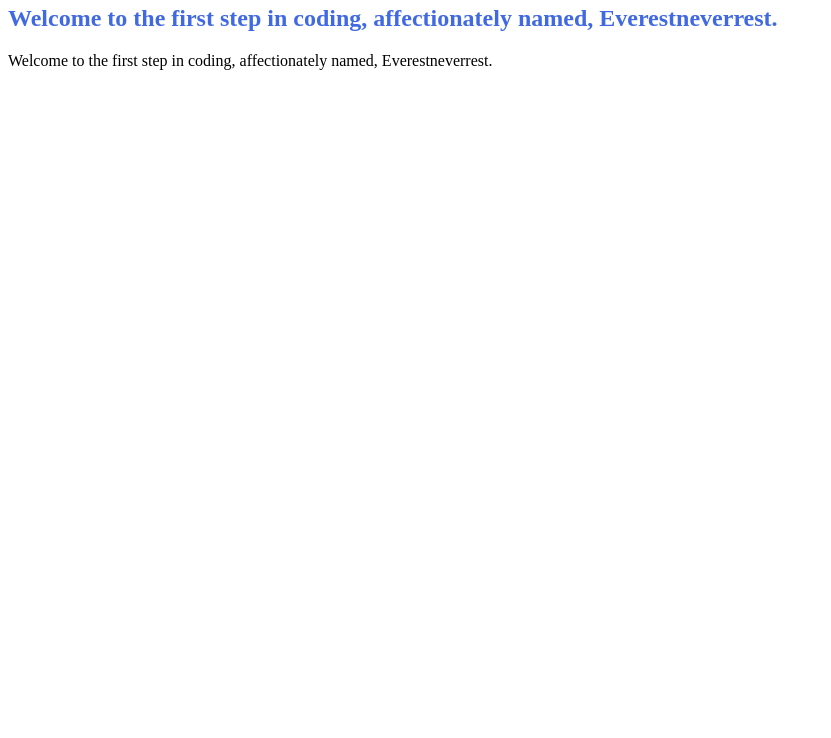
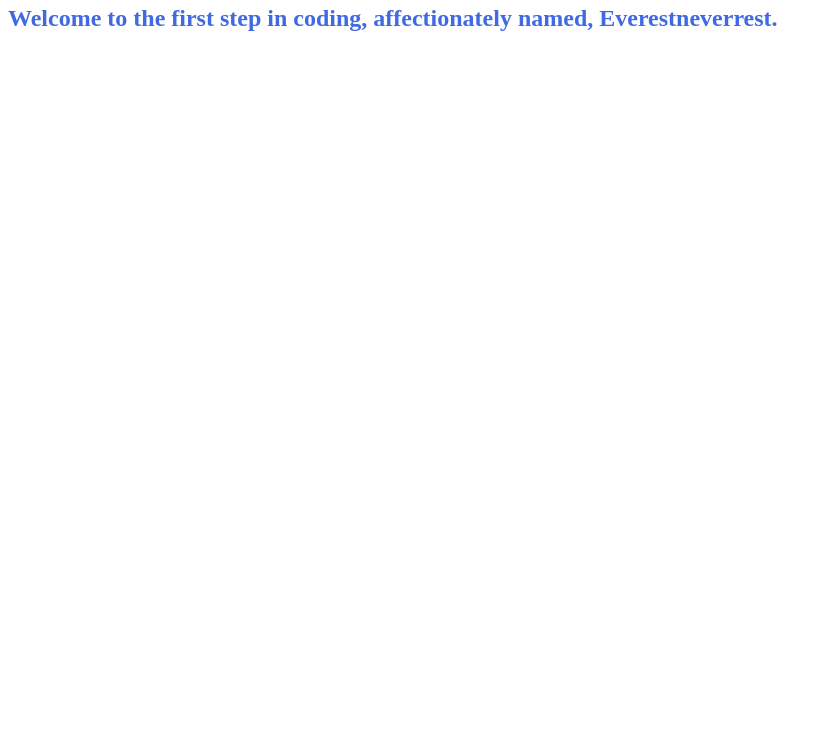
Before and after one commit to everestneverrest/everestneverrest, a plain HTML site: page index.html in a window 1280 px wide. Shown: the part 62-800 px from the top of the page, without its empty margins (0-831 px from the left). Drawn offline with Linux system fonts and the light colour scheme.

Commit message:
I removed an extra sentence.
The website has the same "welcome" sentence so I removed the one without coloring.

```diff
--- a/index.html
+++ b/index.html
@@ -9,7 +9,7 @@
     <h2 style="color:  orange;">Everestneverrest</h2>
     <h2 style="color:    royalblue;">Welcome to the first step in coding, affectionately named, Everestneverrest.</h2>
 
-    <p>Welcome to the first step in coding, affectionately named, Everestneverrest.</p>
+
 </body>
 
 </html>
```
